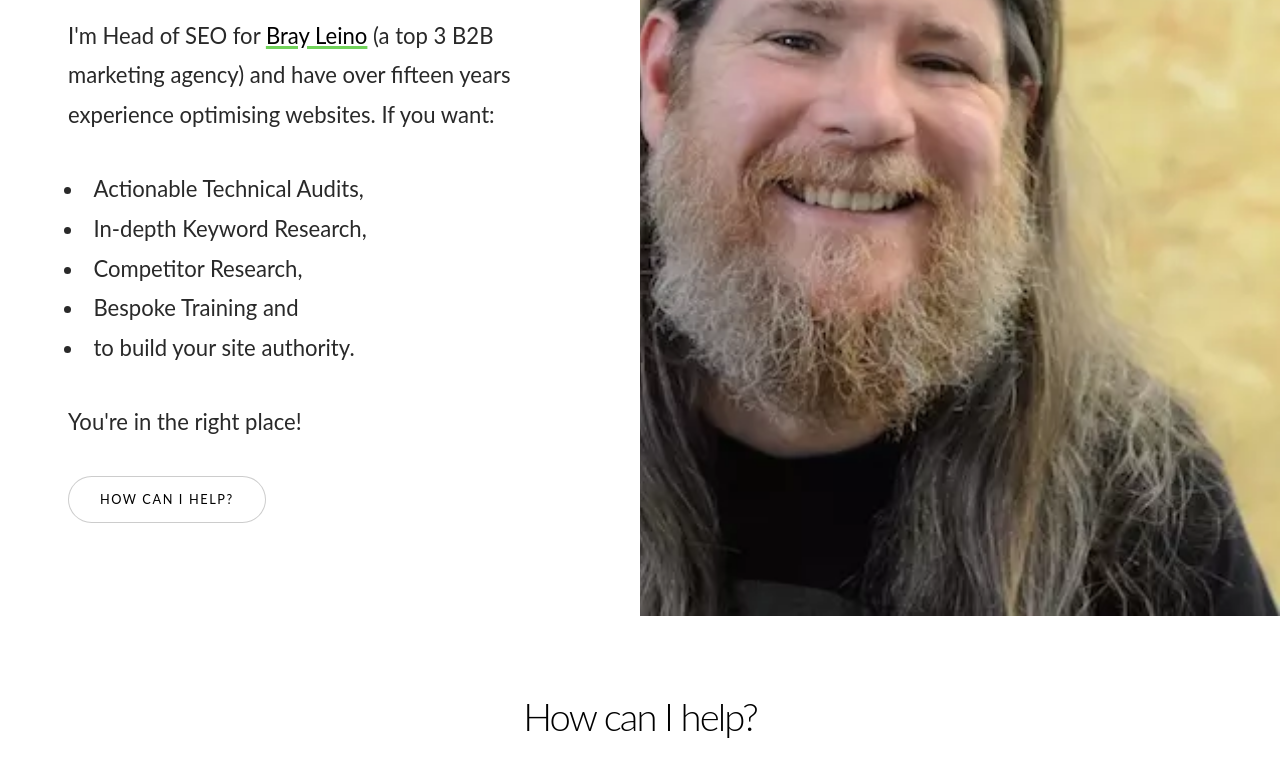
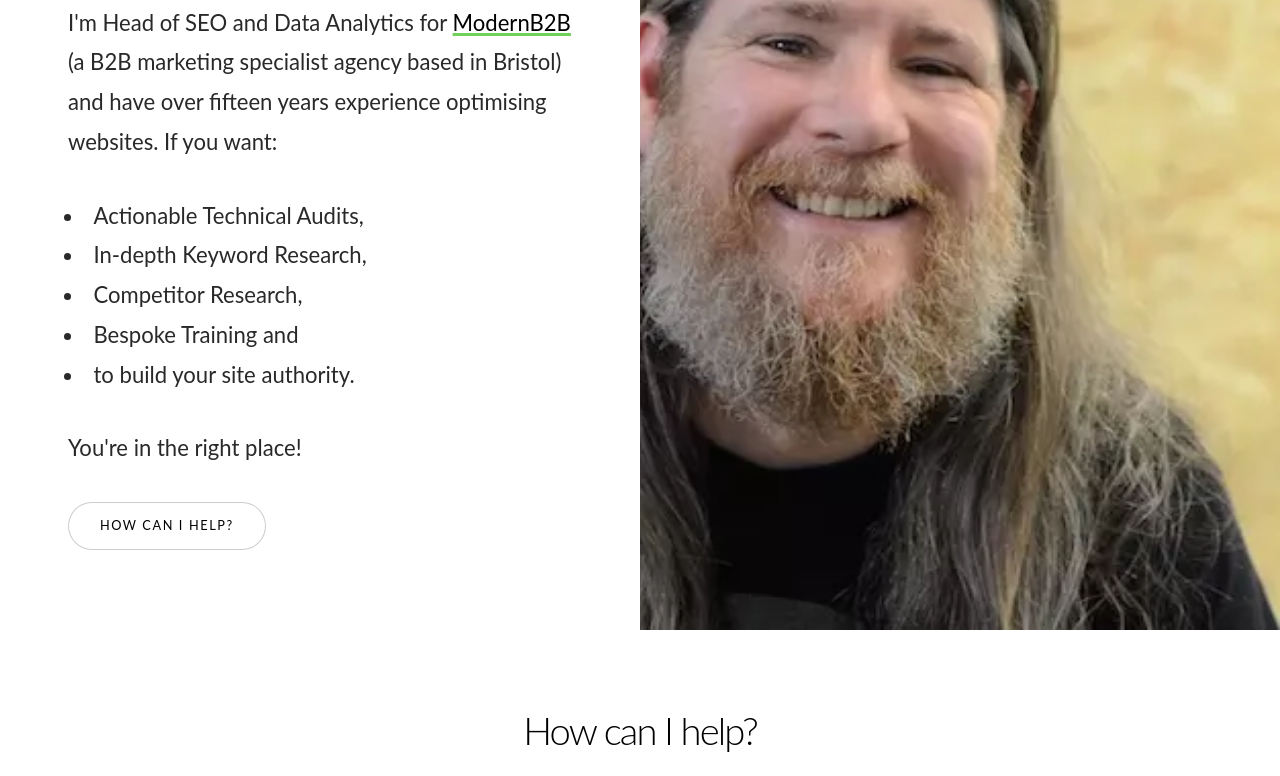
Before and after one commit to garethbeck/garethbeck.github.io, a plain HTML site: page index.html in a window 1280 px wide. Shown: the part 258-1034 px from the top of the page. Drawn offline with Linux system fonts and the light colour scheme.

Commit message:
Update index.html

```diff
--- a/index.html
+++ b/index.html
@@ -69,7 +69,7 @@
 
 <div class="content">
 							<h1>Hi! I'm Gareth.</h1>
-							<p class="major">I'm Head of SEO for <a href="https://www.brayleino.co.uk">Bray Leino</a> (a top 3 B2B marketing agency) and have over fifteen years experience optimising websites. If you want:
+							<p class="major">I'm Head of SEO and Data Analytics for <a href="https://www.modernb2b.co">ModernB2B</a> (a B2B marketing specialist agency based in Bristol) and have over fifteen years experience optimising websites. If you want:
                             <ul><li>Actionable Technical Audits,</li>
 							<li>In-depth Keyword Research,</li>
 							<li>Competitor Research,</li>
```
